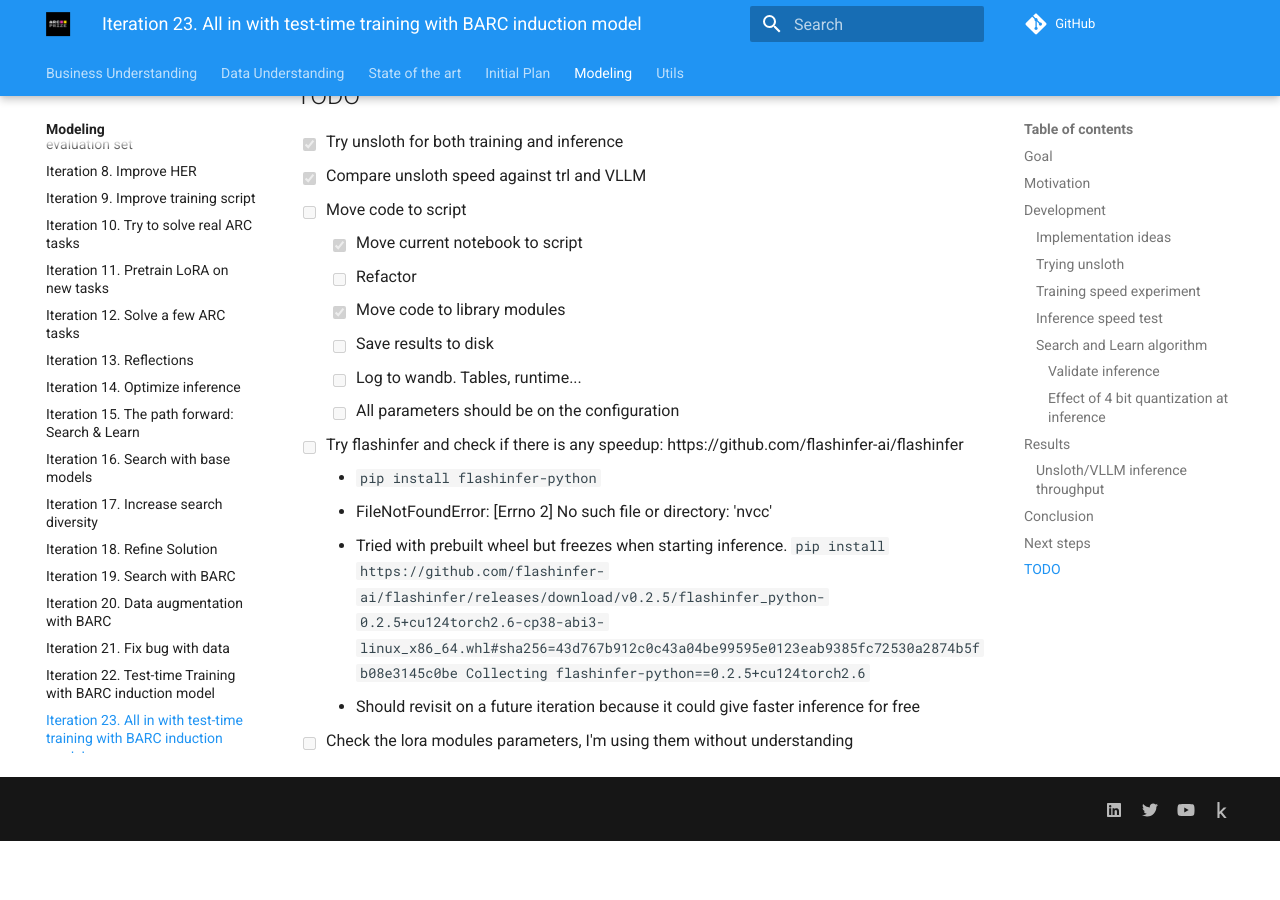
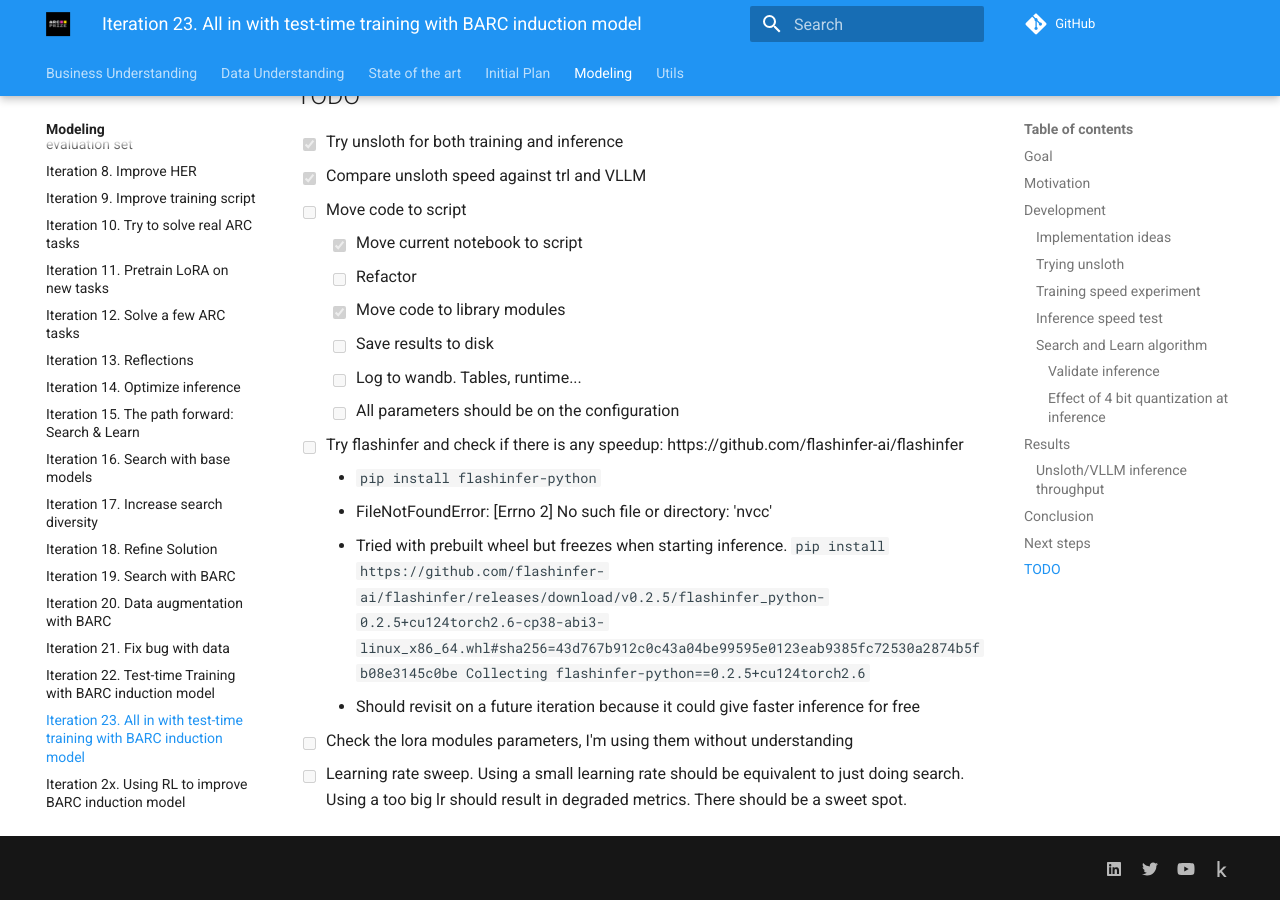
Before and after one commit to ironbar/arc25, an MkDocs documentation site: the page built from docs/modeling/Iteration_23_ttt_BARC_v2.md, in a window 1280 px wide and 900 px high, scrolled down 5046 px. Built offline with MkDocs 1.6.1 and Material for MkDocs 9.7.7, drawn with Linux system fonts in a browser that asks for light colours; comment, search, counter and statistics services are not loaded; before the commit the page ends 5887 px from its top, so only the background shows below that.

Commit message:
added todos

```diff
--- a/docs/modeling/Iteration_23_ttt_BARC_v2.md
+++ b/docs/modeling/Iteration_23_ttt_BARC_v2.md
@@ -223,3 +223,4 @@ I would need to tune this hyperparameters.
 Collecting flashinfer-python==0.2.5+cu124torch2.6`
   - Should revisit on a future iteration because it could give faster inference for free
 - [ ] Check the lora modules parameters, I'm using them without understanding
+- [ ] Learning rate sweep. Using a small learning rate should be equivalent to just doing search. Using a too big lr should result in degraded metrics. There should be a sweet spot.
```
